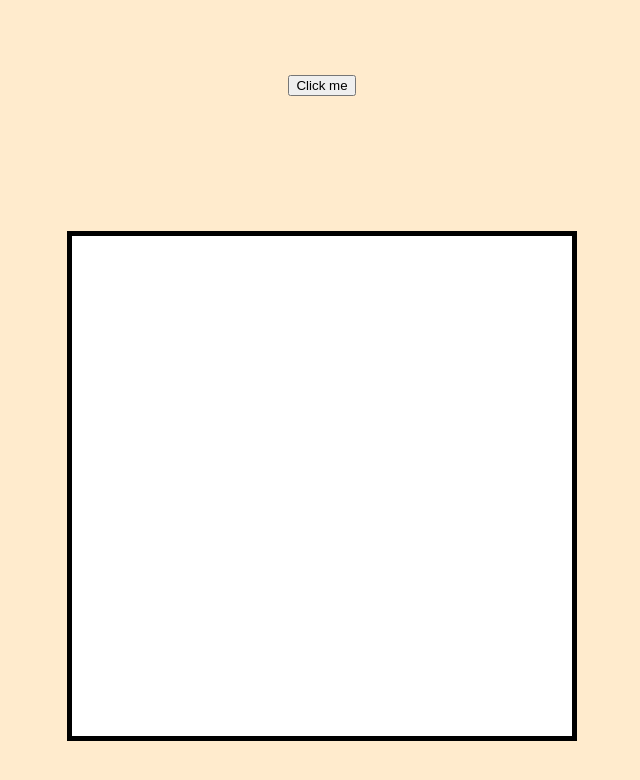
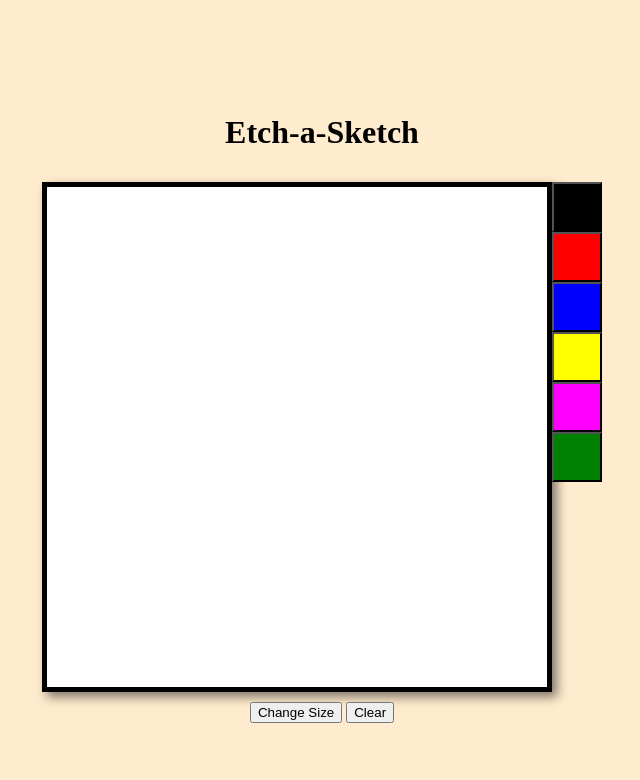
Before and after one commit to AlexSinos/etch-a-sketch, a plain HTML site: page index.html in a window 1280 px wide. Shown: the whole page, without its empty margins (318-958 px from the left). Drawn offline with Linux system fonts and the light colour scheme.

Commit message:
New Features: add button to clear board color selector change layout add title
Bug Fixes:
fix opacity error

```diff
--- a/index.html
+++ b/index.html
@@ -3,12 +3,27 @@
   <head>
     <meta charset="UTF-8" />
     <meta name="viewport" content="width=device-width, initial-scale=1.0" />
-    <title>Document</title>
+    <title>Etch-A-Sketch</title>
     <script source src="script.js" defer></script>
     <link rel="stylesheet" href="stylesheet.css" />
   </head>
   <body>
-    <button>Click me</button>
-    <div class="container"></div>
+    <h1>Etch-a-Sketch</h1>
+
+    <div class="content">
+      <div class="container"></div>
+      <div class="colors">
+        <button id="black"></button>
+        <button id="red"></button>
+        <button id="blue"></button>
+        <button id="yellow"></button>
+        <button id="fuchsia"></button>
+        <button id="green"></button>
+      </div>
+    </div>
+    <div class="buttons">
+      <button id="change-size-button">Change Size</button>
+      <button id="clear-button">Clear</button>
+    </div>
   </body>
 </html>
--- a/script.js
+++ b/script.js
@@ -1,16 +1,26 @@
 let container = document.querySelector(".container")
 let numDivs = 0
-let button = document.querySelector("button")
+let changeSizeButton = document.querySelector("#change-size-button")
+let clearButton = document.querySelector("#clear-button")
 let gridSize = 16
+let color = ""
+let colorButton = document.querySelectorAll(".colors > button")
 
-button.addEventListener("click", () => {
-    const divBoxes = document.querySelectorAll(".grid-boxes")
-    divBoxes.forEach(div => div.remove())
+changeSizeButton.addEventListener("click", () => {
     gridSize = parseInt(prompt("How big would you like each side to be?"))
     buildBox()
 })
+clearButton.addEventListener("click", () => {
+    confirm("Are you sure you want to clear the board?") ? buildBox() : null;
+})
+colorButton.forEach(button => {
+    button.addEventListener("click", () => {
+    color = button.id
+})})
 
 function buildBox() {
+    const divBoxes = document.querySelectorAll(".grid-boxes")
+    divBoxes.forEach(div => div.remove())
     let numDivs = 0;
     while (numDivs < gridSize*gridSize) {
         const div = document.createElement("div");
@@ -22,16 +32,16 @@ function buildBox() {
     }
     addEventListenerToBoxes()
 }
-
 function addEventListenerToBoxes() {
     let gridBoxes = document.querySelectorAll(".grid-boxes")
     gridBoxes.forEach(box => {
         let opacity = 0
         box.addEventListener("mouseenter", () => {
-            box.style.backgroundColor = ("black")
+            box.style.backgroundColor = color
+            opacity += 15
             box.style.opacity = `${opacity}%`
-            opacity += 10
         })
     })
 }
+
 buildBox()
--- a/stylesheet.css
+++ b/stylesheet.css
@@ -5,15 +5,24 @@ html {
 }
 body {
   display: flex;
-  justify-content: space-around;
+  justify-content: center;
+  gap: 10px;
   align-items: center;
   flex-direction: column;
 }
 .content {
   display: flex;
   justify-content: center;
-  align-items: center;
-  height: 100%;
+}
+.colors {
+  flex-direction: column;
+  display: flex;
+  justify-content: flex-start;
+}
+.colors button {
+  height: 50px;
+  width: 50px;
+  padding: 0;
 }
 .container {
   border: 5px solid black;
@@ -22,4 +31,23 @@ body {
   height: 500px;
   width: 500px;
   background-color: white;
+  box-shadow: 5px 5px 10px rgba(0, 0, 0, 0.5);
 }
+#black {
+  background-color: black;
+}
+#red {
+  background-color: red;
+}
+#fuchsia {
+  background-color: fuchsia;
+}
+#green {
+  background-color: green;
+}
+#blue {
+  background-color: blue;
+}
+#yellow {
+  background-color: yellow;
+}
```
Also changed, not shown: 2 other files.
